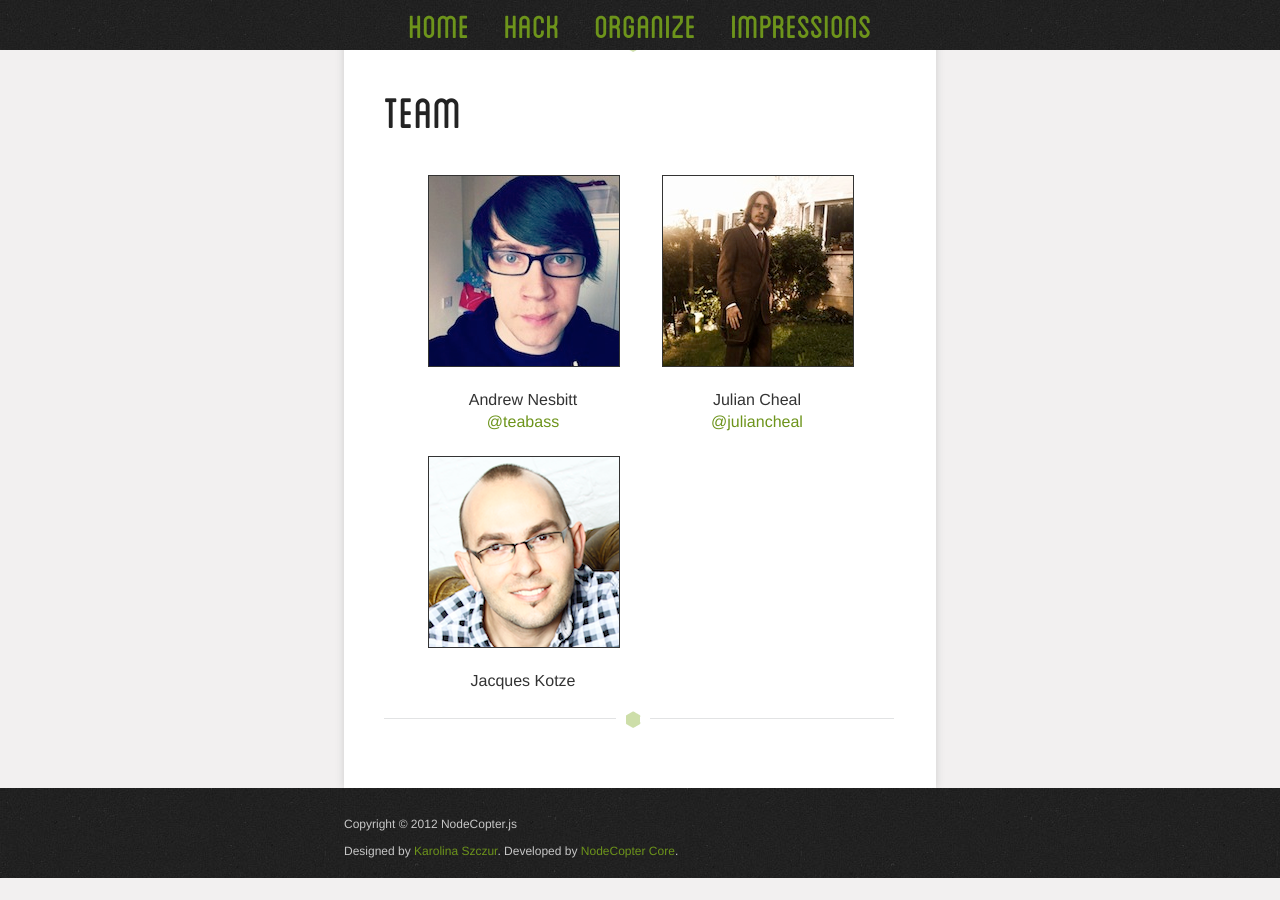
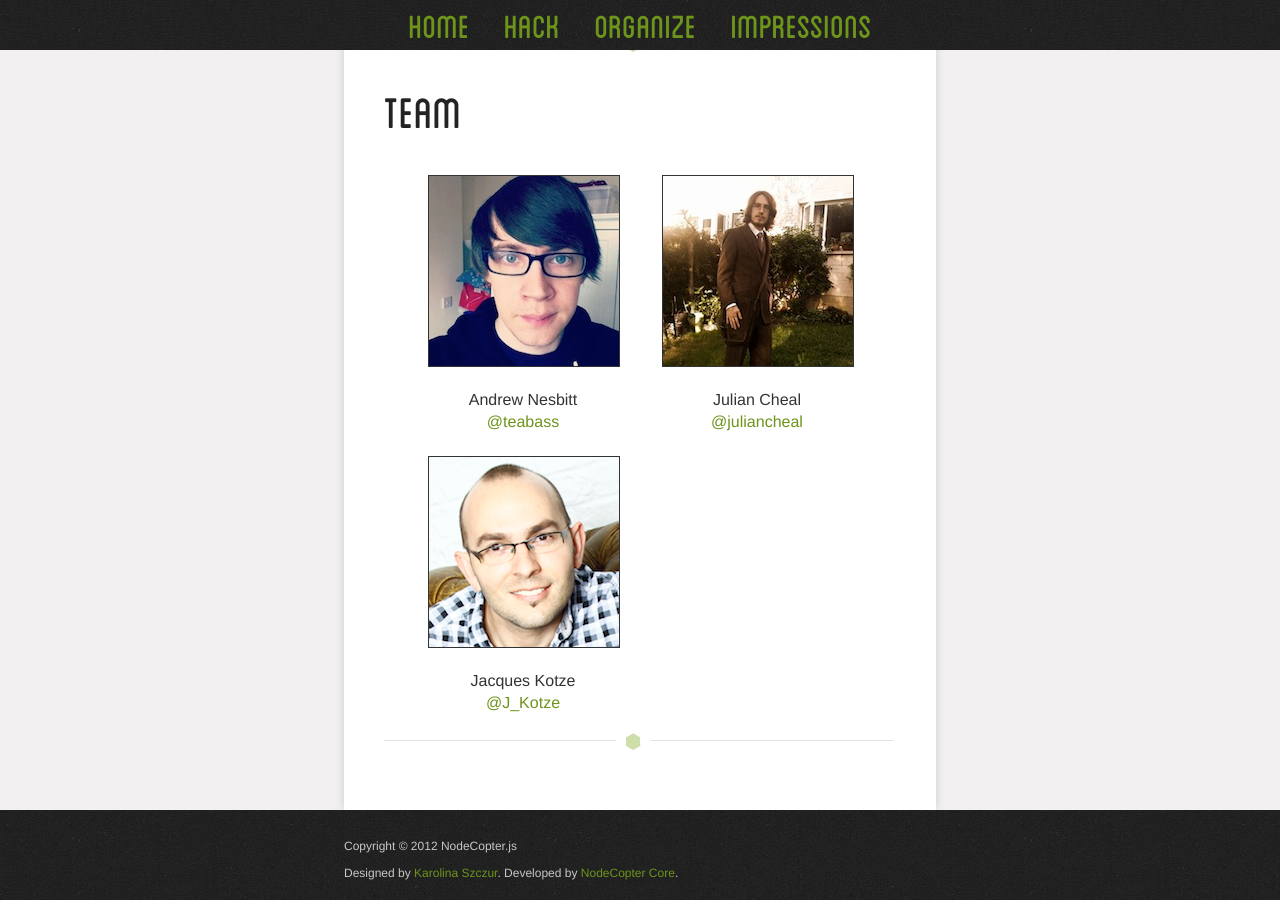
Before and after one commit to nodecopter/nodecopter.com, a Jekyll site: the page built from 2013/london/aug-18.md, in a window 1280 px wide and 900 px high, scrolled down 1605 px. Built offline with Jekyll 4.4.1, drawn with Linux system fonts in a browser that asks for light colours; Markdown is read by kramdown in place of the engine named in the settings; before the commit the page ends 2483 px from its top, so only the background shows below that.

Commit message:
Added Jacques' twitter account

```diff
--- a/2013/london/aug-18.md
+++ b/2013/london/aug-18.md
@@ -74,7 +74,8 @@ We are still looking for companies willing to sponsor or lend us AR drones.
   <li>
     <img src="/img/team/jacques_kotze.png">
     <p>
-      Jacques Kotze
+      Jacques Kotze<br>
+      <a href="https://twitter.com/J_Kotze">@J_Kotze</a>
     </p>
   </li>
 
```
